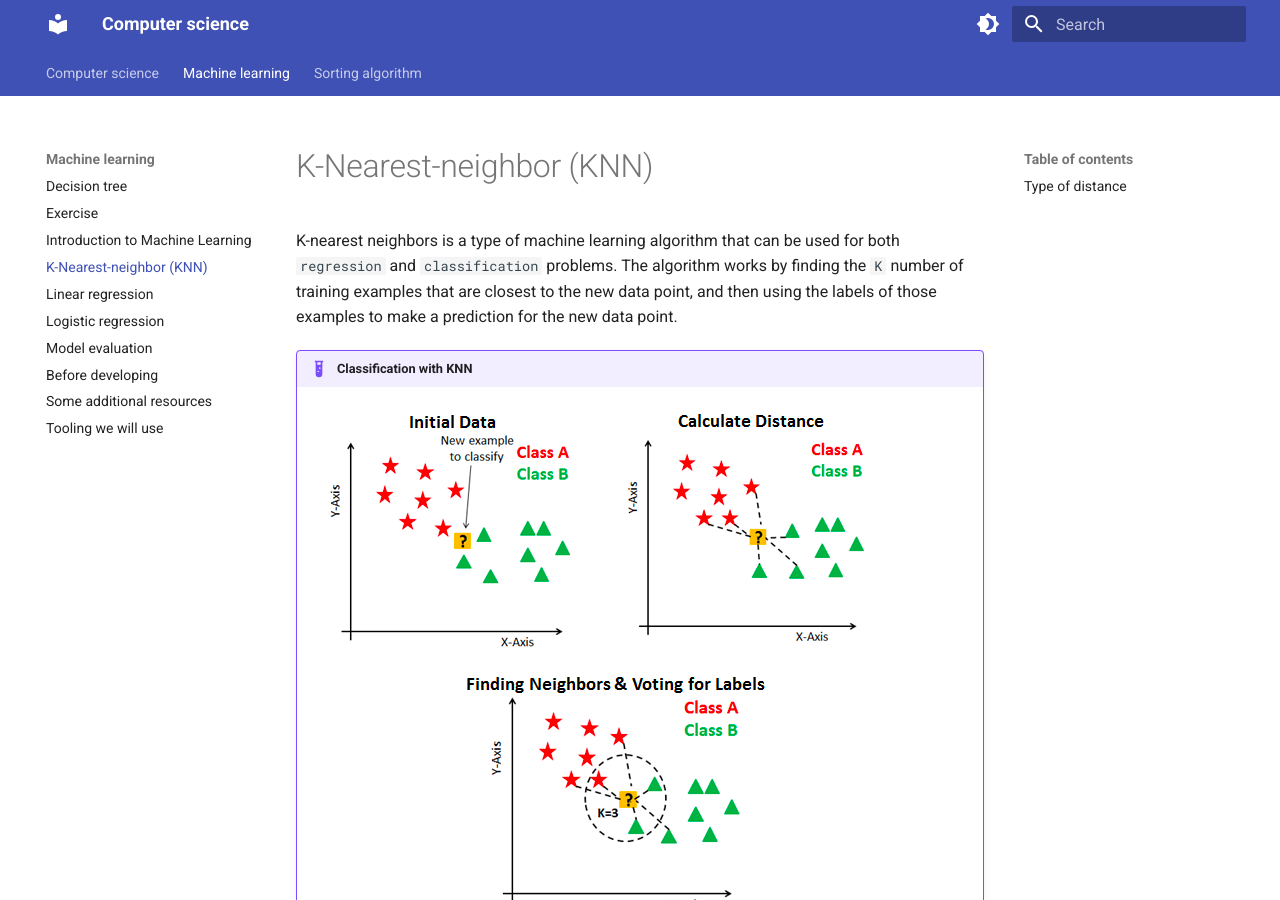
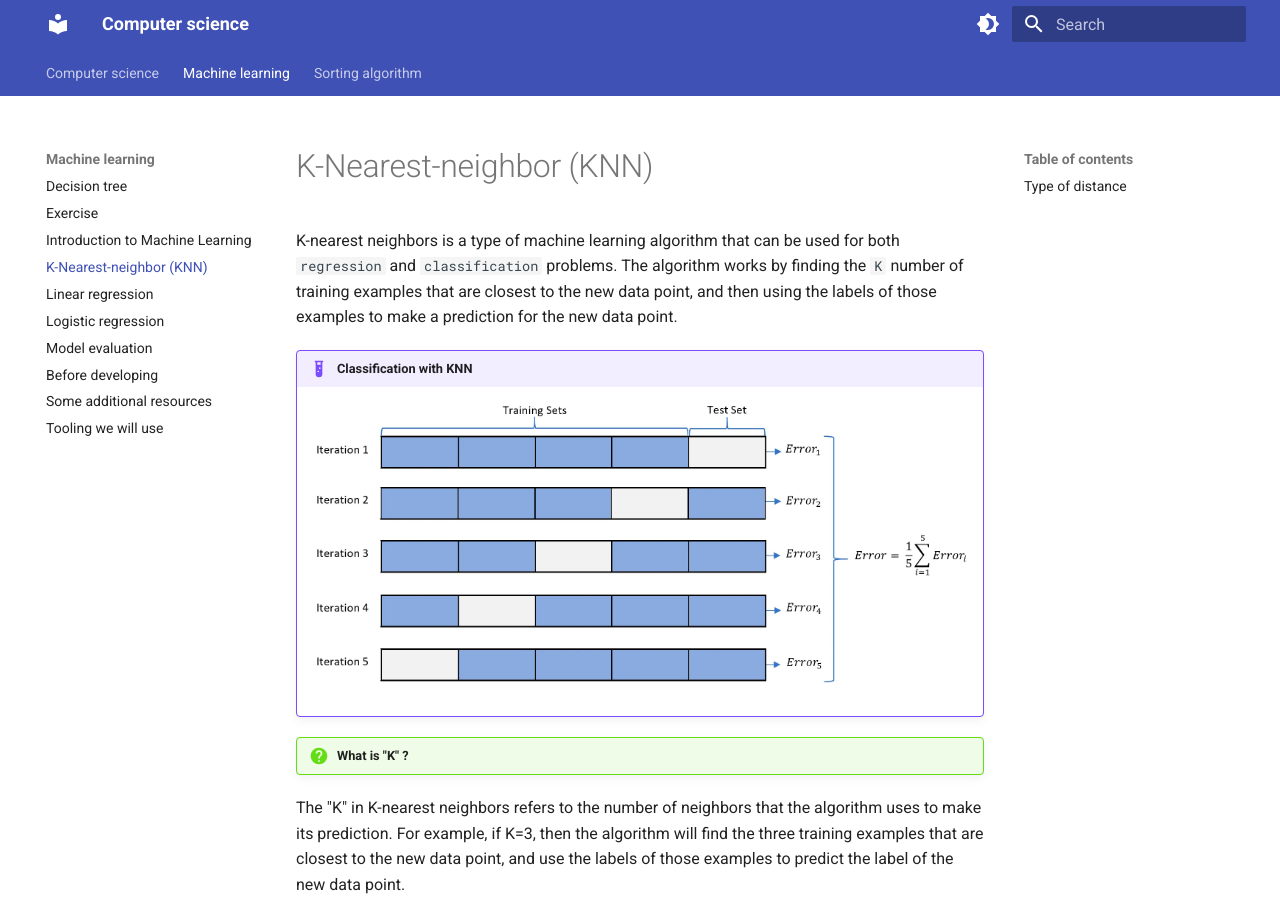
Before and after one commit to Fszta/Computer-Science, an MkDocs documentation site: the page built from docs/machine-learning/knn.md, in a window 1280 px wide and 900 px high. Built offline with MkDocs 1.6.1 and Material for MkDocs 9.7.7, drawn with Linux system fonts in a browser that asks for light colours.

Commit message:
fix knn image

```diff
--- a/docs/machine-learning/knn.md
+++ b/docs/machine-learning/knn.md
@@ -7,7 +7,7 @@ and then using the labels of those examples to make a prediction for the new dat
 
 !!! example "Classification with KNN"
 
-    ![img_1.png](assets/img_1_knn.png)
+    ![img_5.png](assets/img_5.png)
 
 
 !!! question "What is "K" ?"
```
Also changed, not shown: docs/machine-learning/assets/img_5.png (added).
